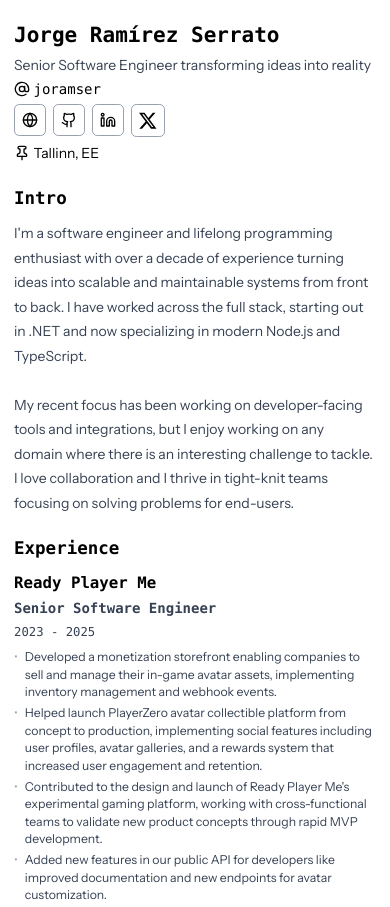
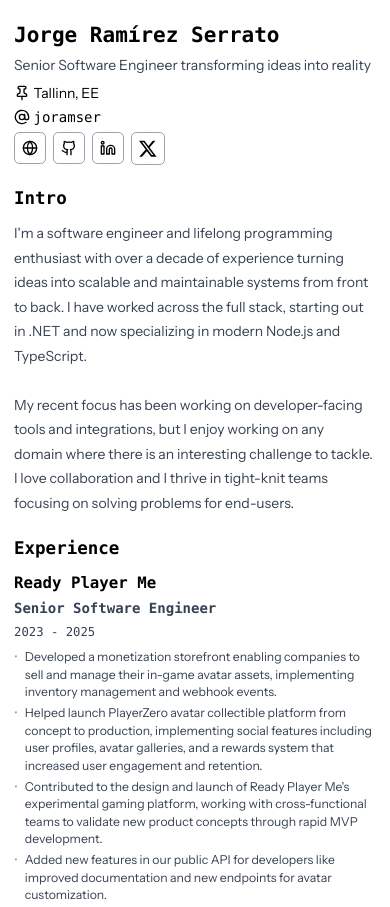
Before and after one commit to joramser/cv, an Astro site in the folder apps/web/: page / in a window 390 px wide. Shown: the top 907 px of the page. Built offline with nearby package versions, Linux system fonts and the light colour scheme; Astro itself is replaced by a stand-in of ours.

Commit message:
Adjust header on mobile

```diff
--- a/apps/web/src/components/sections/header.astro
+++ b/apps/web/src/components/sections/header.astro
@@ -9,6 +9,7 @@
     {data.name}
   </h1>
   <p>{data.title}</p>
+  <div class="flex flex-col-reverse gap-1 md:flex-col">
   <div class="text-title flex flex-col gap-2 sm:flex-row sm:items-center sm:gap-4">
     <div class="flex items-center gap-1 font-mono leading-none">
       <AtSign size="16" class="shrink-0" />
@@ -53,4 +54,5 @@
       target="_blank">{data.contact.location}</a
     >
   </div>
+  </div>
 </header>
```
